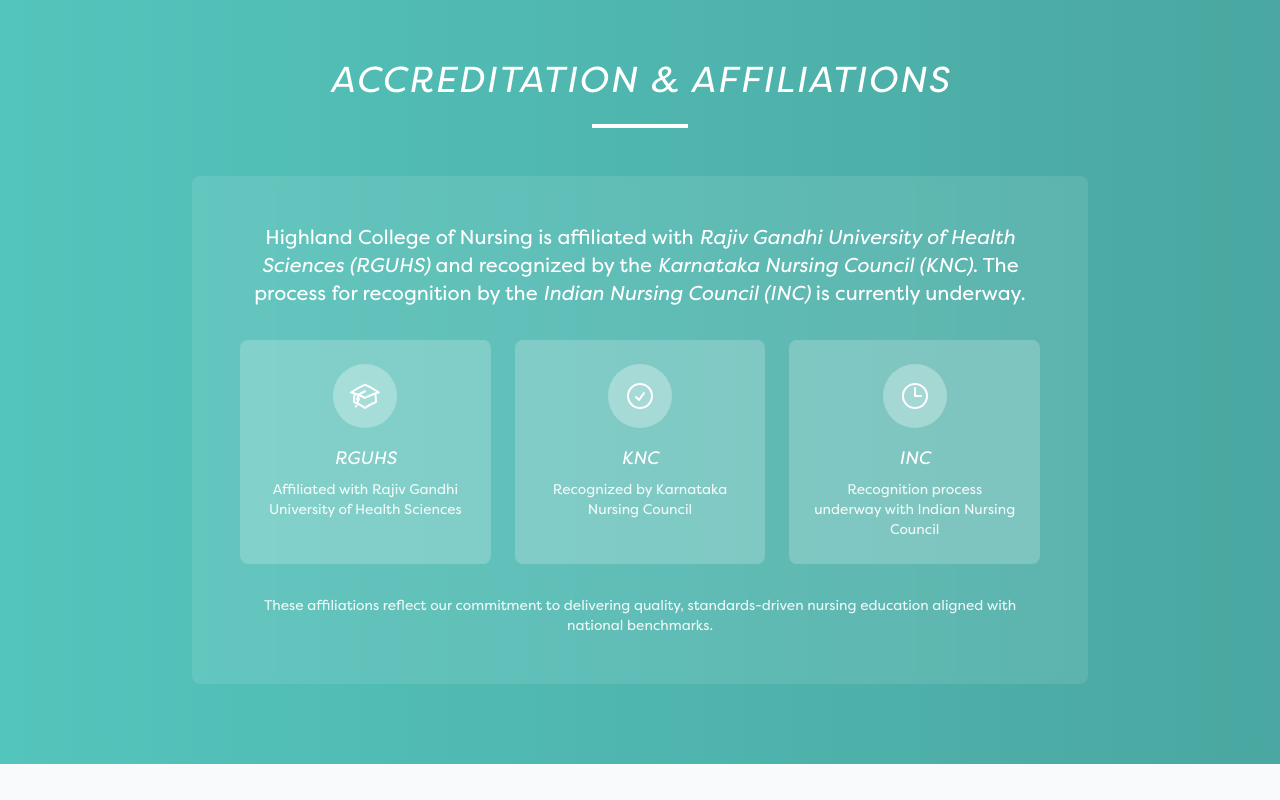
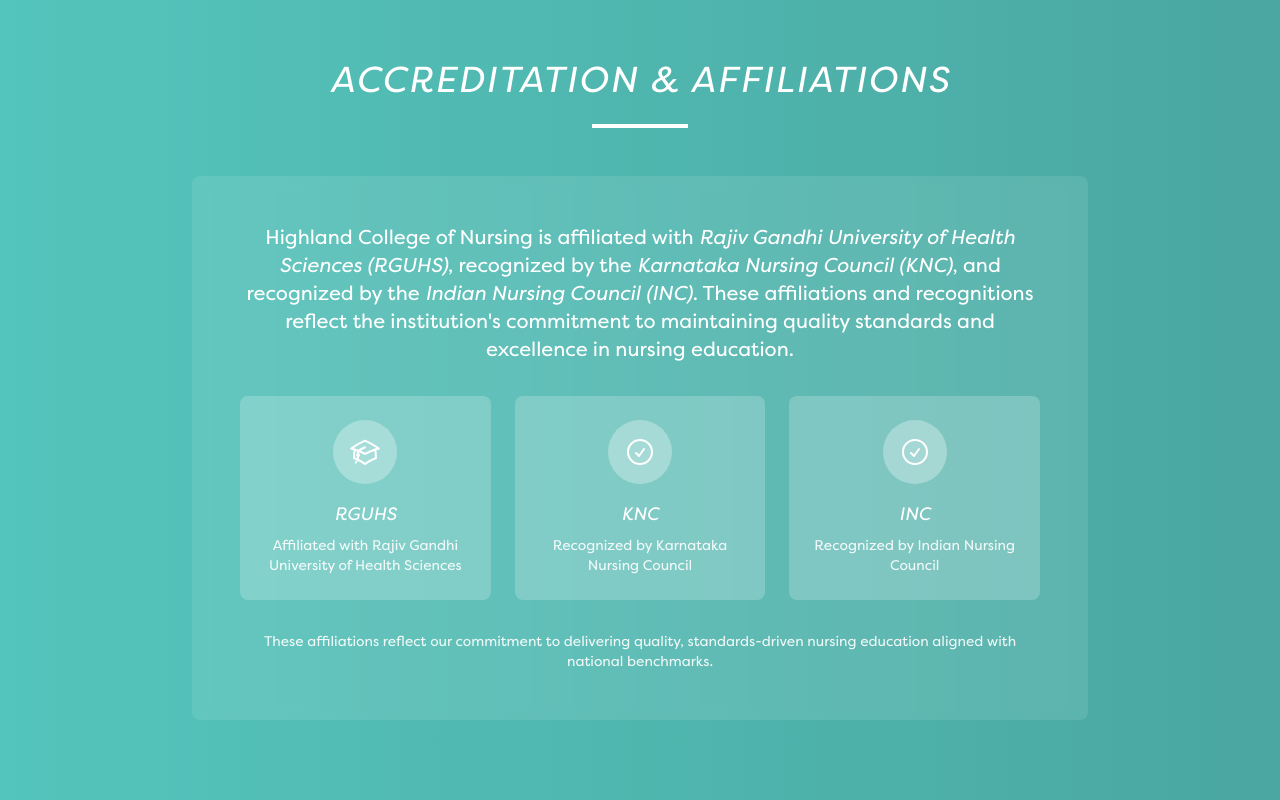
Before and after one commit to AvanzoCyberSecuritySolutions/highland_nurse, a plain HTML site: page about.html in a window 1280 px wide. Shown: the part 3069-3869 px from the top of the page. Before the commit the page ends 3833 px from the top, so only its background shows below. Drawn offline with nearby package versions, Linux system fonts and the light colour scheme.

Commit message:
update INC recognition status in about page and configure live server port

```diff
--- a/about.html
+++ b/about.html
@@ -250,7 +250,7 @@
 
                 <div class="bg-white/10 rounded-lg p-8 md:p-12 backdrop-blur-sm">
                     <p class="text-lg md:text-xl leading-relaxed mb-8">
-                        Highland College of Nursing is affiliated with <strong>Rajiv Gandhi University of Health Sciences (RGUHS)</strong> and recognized by the <strong>Karnataka Nursing Council (KNC)</strong>. The process for recognition by the <strong>Indian Nursing Council (INC)</strong> is currently underway.
+                        Highland College of Nursing is affiliated with <strong>Rajiv Gandhi University of Health Sciences (RGUHS)</strong>, recognized by the <strong>Karnataka Nursing Council (KNC)</strong>, and recognized by the <strong>Indian Nursing Council (INC)</strong>. These affiliations and recognitions reflect the institution's commitment to maintaining quality standards and excellence in nursing education.
                     </p>
 
                     <div class="grid grid-cols-1 md:grid-cols-3 gap-6 mt-8">
@@ -277,11 +277,11 @@
                         <div class="bg-white/20 rounded-lg p-6">
                             <div class="w-16 h-16 rounded-full bg-white/30 flex items-center justify-center mx-auto mb-4">
                                 <svg xmlns="http://www.w3.org/2000/svg" fill="none" viewBox="0 0 24 24" stroke-width="1.5" stroke="currentColor" class="w-8 h-8 text-white">
-                                    <path stroke-linecap="round" stroke-linejoin="round" d="M12 6v6h4.5m4.5 0a9 9 0 11-18 0 9 9 0 0118 0z" />
+                                    <path stroke-linecap="round" stroke-linejoin="round" d="M9 12.75L11.25 15 15 9.75M21 12a9 9 0 11-18 0 9 9 0 0118 0z" />
                                 </svg>
                             </div>
                             <h4 class="font-bold text-lg mb-2">INC</h4>
-                            <p class="text-sm opacity-90">Recognition process underway with Indian Nursing Council</p>
+                            <p class="text-sm opacity-90">Recognized by Indian Nursing Council</p>
                         </div>
                     </div>
 
```
